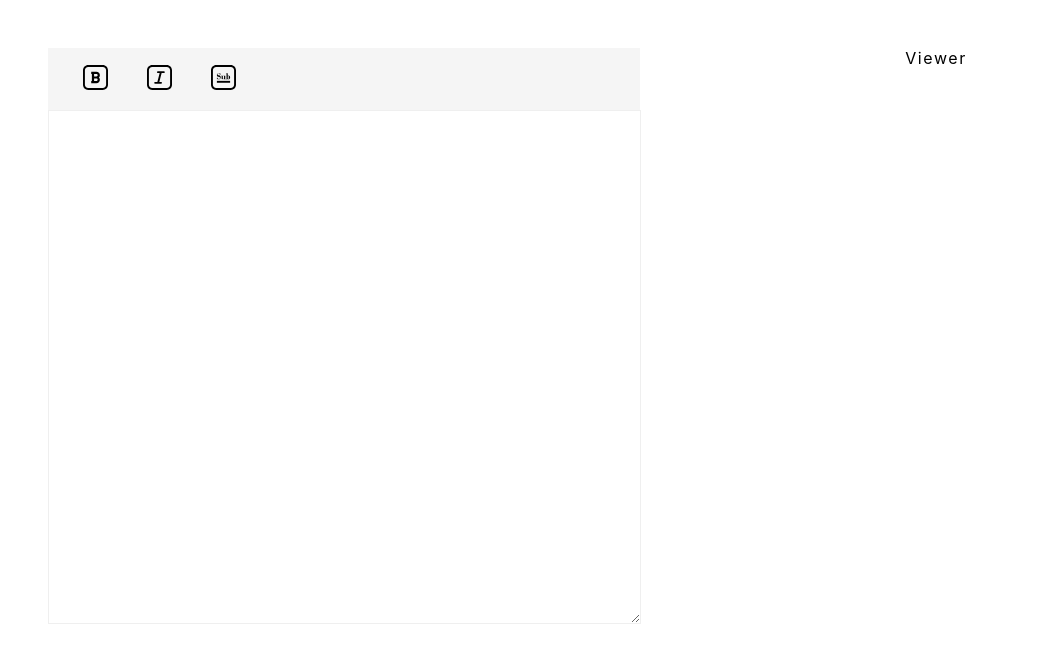
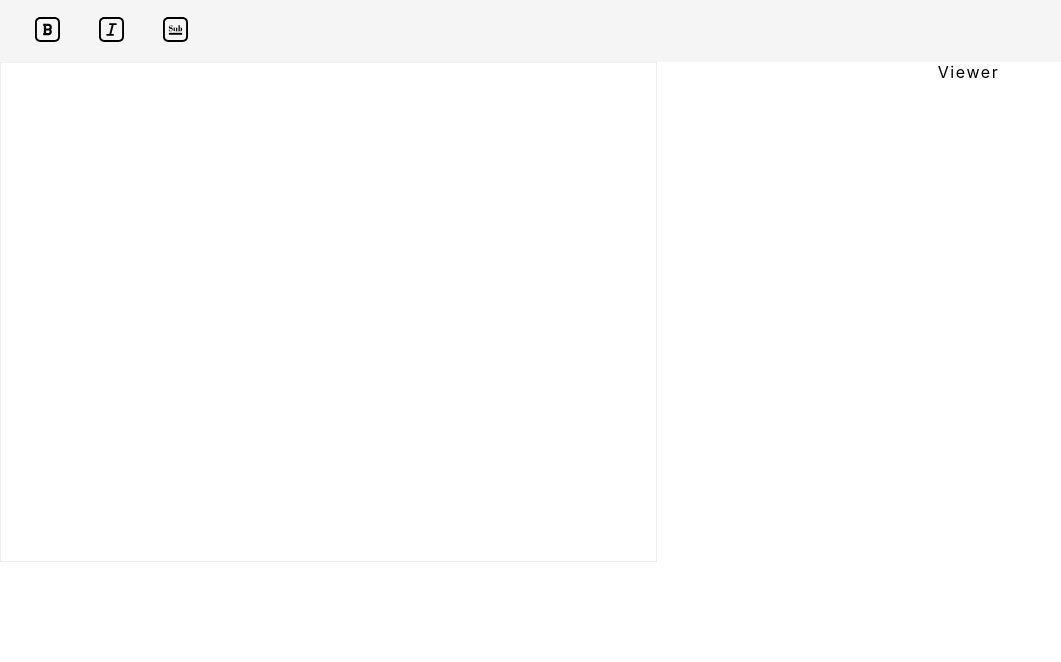
Before and after one commit to saptaksengupta/react-markdown, a React (Create React App) app: page / in a window 1280 px wide. Shown: the top 662 px of the page, without its empty margins (0-1061 px from the left). Built offline with nearby package versions, Linux system fonts and the light colour scheme.

Commit message:
[master] layout changes

```diff
--- a/src/App.tsx
+++ b/src/App.tsx
@@ -6,10 +6,27 @@ import Viewer from "./components/Viewer";
 import MarkdownContextProvider from "./context/MarkdownContext";
 
 // TODO: add dynamic imports
+import { BoldIcon, ItalicIcon, UnderlineIcon } from "./styled/Icons";
 
+const StyledHeaderContainer = styled.div`
+  display: flex;
+  flex-direction: row;
+  justify-content: flex-start;
+  align-items: center;
+  background: whitesmoke;
+  padding: 1em;
+`;
+
+const StyledOption = styled.button`
+  margin: 0 1em;
+  background: none;
+  border: none;
+  &:focus {
+    outline: none;
+  }
+`;
 
 const StyledContainer = styled.div`
-  padding: 3em;
   display: flex;
   min-height: 500px;
 `;
@@ -18,6 +35,17 @@ function App() {
   return (
     <div className="App">
       <MarkdownContextProvider>
+        <StyledHeaderContainer>
+          <StyledOption>
+            <BoldIcon height="25px" />
+          </StyledOption>
+          <StyledOption>
+            <ItalicIcon height="25px" />
+          </StyledOption>
+          <StyledOption>
+            <UnderlineIcon height="25px" />
+          </StyledOption>
+        </StyledHeaderContainer>
         <StyledContainer>
           <Editor />
           <Viewer />
--- a/src/components/Editor/Editor.tsx
+++ b/src/components/Editor/Editor.tsx
@@ -1,31 +1,18 @@
 import React from "react";
 import styled from "styled-components";
-import { BoldIcon, ItalicIcon, UnderlineIcon } from '../../styled/Icons';
 
-
-const StyledHeaderContainer = styled.div`
-    display: flex;
-    flex-direction: row;
-    justify-content: flex-start;
-    align-items: center;
-    background: whitesmoke;
-    padding: 1em
-`;
-
-const StyledOption = styled.button`
-    margin: 0 1em;
-    background: none;
-    border:none;
-    &:focus {
-        outline: none;
-    }
+const EditorContainer = styled.div`
+    flex: 1;
+    padding: 1em;
+    border: 1px solid #efefef;
 `;
 
 const StyledEditor = styled.textarea`
-    width: 97.8%;
-    height: 100%;
-    border: 1px solid #efefef;
-    padding: 1%;
+    width: 99%;
+    height: 99%;
+    border: none;
+    resize: none;
+    font-size: 20px;
     &:focus {
         outline: none;
     }
@@ -33,20 +20,9 @@ const StyledEditor = styled.textarea`
 
 const Editor = () => {
     return (
-        <div style={{flex: '1'}}>
-            <StyledHeaderContainer>
-                <StyledOption>
-                    <BoldIcon height="25px" />
-                </StyledOption>
-                <StyledOption>
-                    <ItalicIcon height="25px" />
-                </StyledOption>
-                <StyledOption>
-                    <UnderlineIcon height="25px" />
-                </StyledOption>
-            </StyledHeaderContainer>
+        <EditorContainer>
             <StyledEditor />
-        </div>
+        </EditorContainer>
     )
 }
 
```
